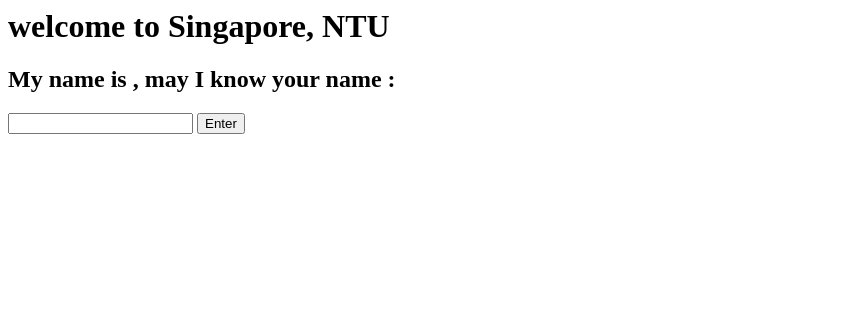
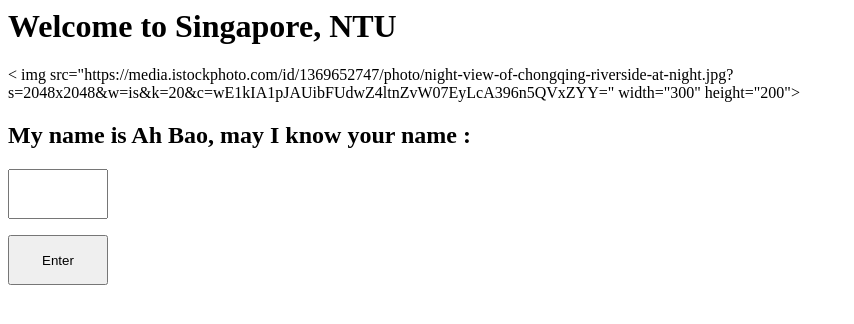
Before and after one commit to Tao0503/RPA-19ffeb2024, a Python web app: template templates/index.html in a window 1280 px wide. Shown: the top 324 px of the page, without its empty margins (0-854 px from the left). Run offline with Jinja, Linux system fonts and the light colour scheme; the template is opened without the code that fills it, so the values that code supplies are empty.

Commit message:
Update index.html

```diff
--- a/templates/index.html
+++ b/templates/index.html
@@ -6,10 +6,12 @@
 </style>
 
 <div class ="container">
-<h1>welcome to Singapore, NTU </h1>
-  <form action:"/main" method="post">
-    <h2>My name is , may I know your name : </h2>
-    <input type = "text" name="r">
-    <input type = "submit" value="Enter">
-  </form>
+<h1>Welcome to Singapore, NTU</h1>
+<p>< img src="https://media.istockphoto.com/id/1369652747/photo/night-view-of-chongqing-riverside-at-night.jpg?s=2048x2048&w=is&k=20&c=wE1kIA1pJAUibFUdwZ4ltnZvW07EyLcA396n5QVxZYY="
+  width="300" height="200"></p >
+<form action="/main" method="post">
+  <h2>My name is Ah Bao, may I know your name : </h2>
+  <input type = "text" name="r" style="width:100px;height:50px">
+  <p><input type = "submit" value="Enter" style="width:100px;height:50px"></p >
+</form>
 </div>
```
